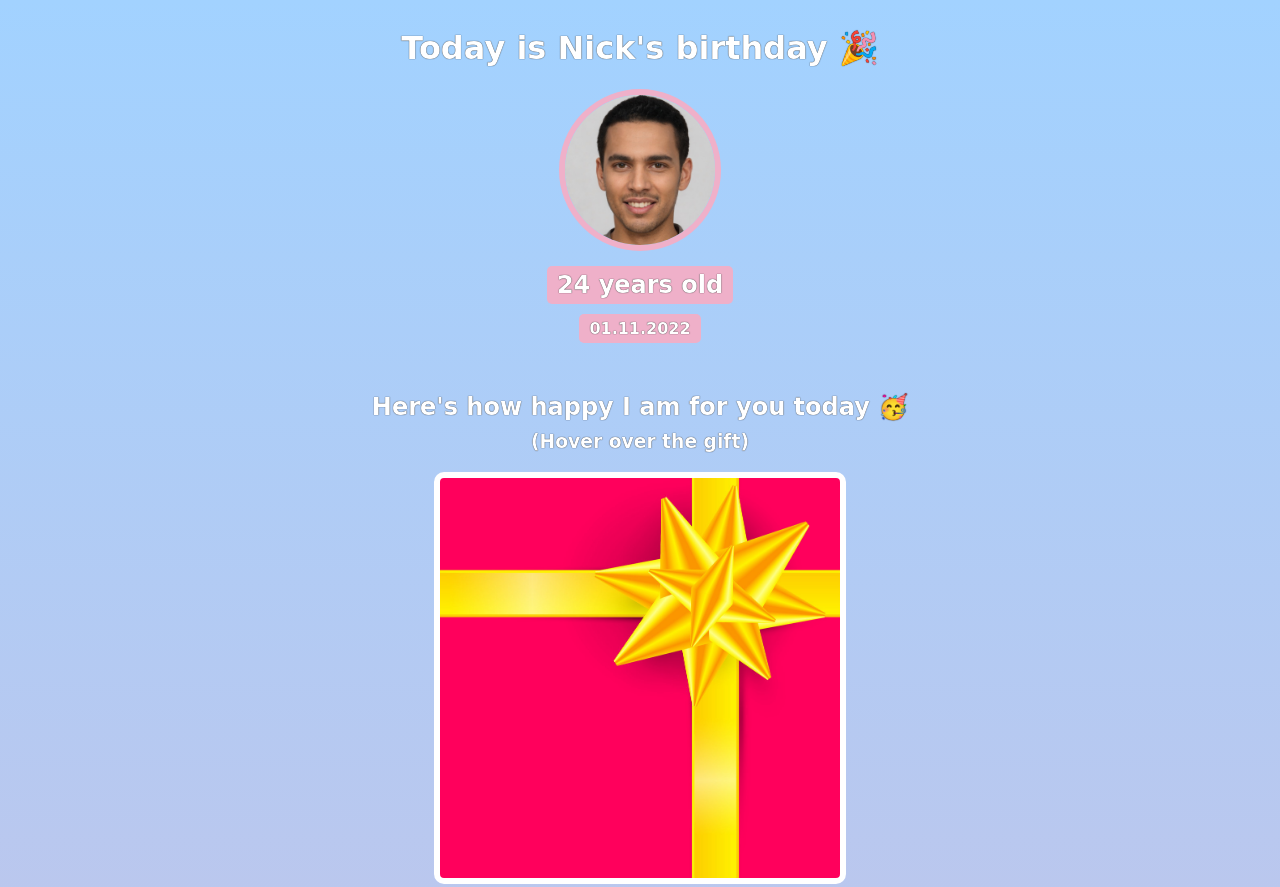
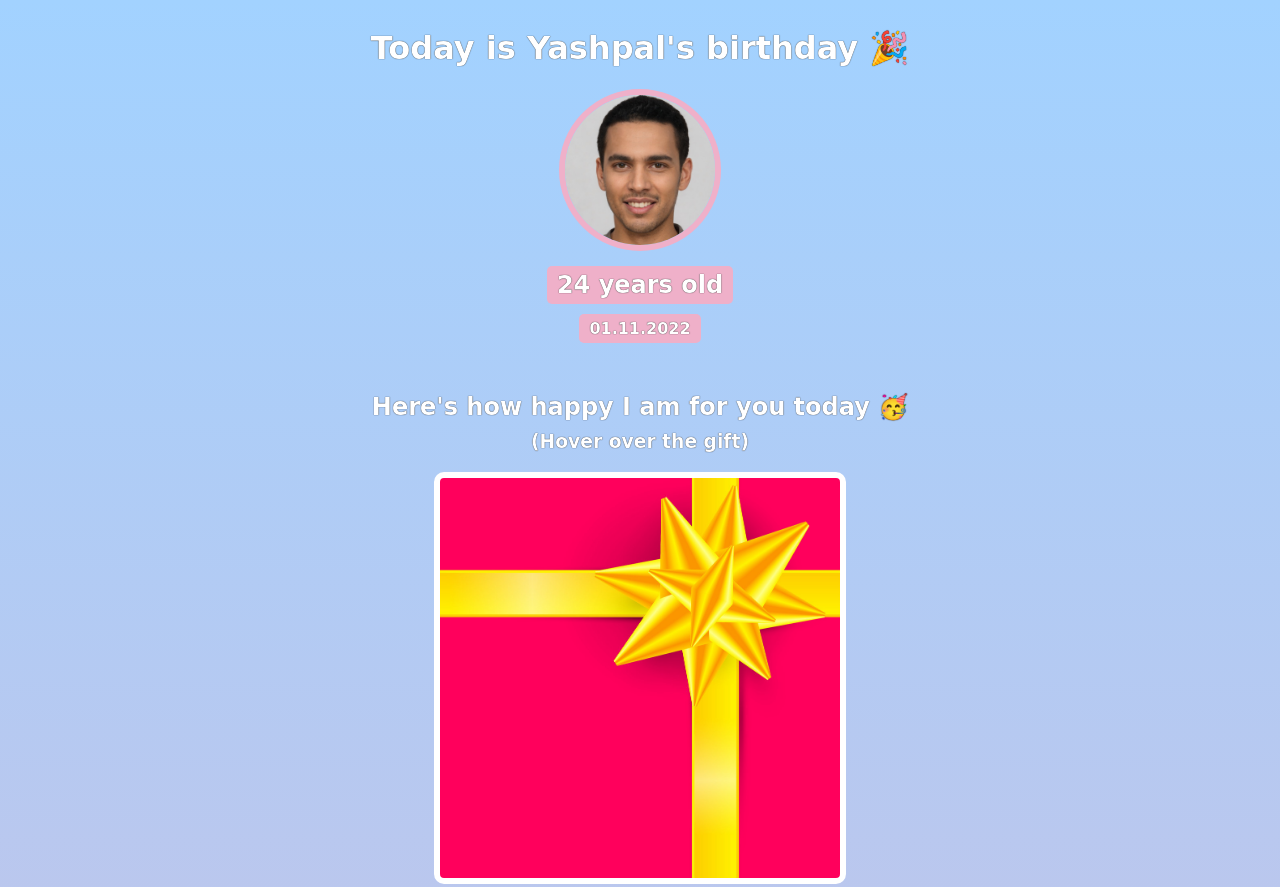
Before and after one commit to Yashpal-Singh-Rathore/birthday-gift-site, a plain HTML site: page index.html in a window 1280 px wide. Shown: the top 887 px of the page. Drawn offline with Linux system fonts and the light colour scheme; a web font is replaced by a local one.

Commit message:
name changed to yashpal

```diff
--- a/index.html
+++ b/index.html
@@ -7,7 +7,7 @@
     </head>
     <body>
         <div id="header">
-            <h1>Today is Nick's birthday 🎉</h1>
+            <h1>Today is Yashpal's birthday 🎉</h1>
             <img id="bff-img" src="images/nick.jpg">
             <h2 id="bday-age">24 years old</h2>
             <h4 id="bday-date">01.11.2022</h4>
```
